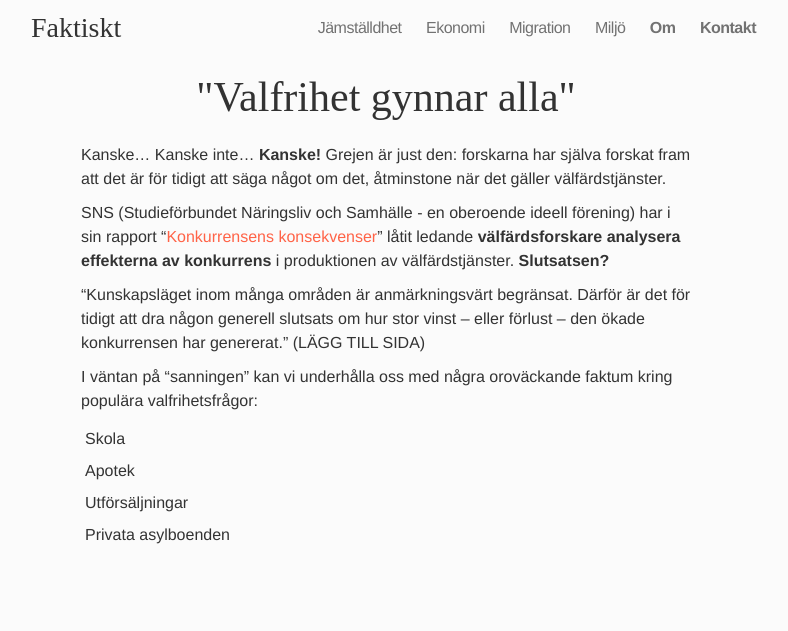
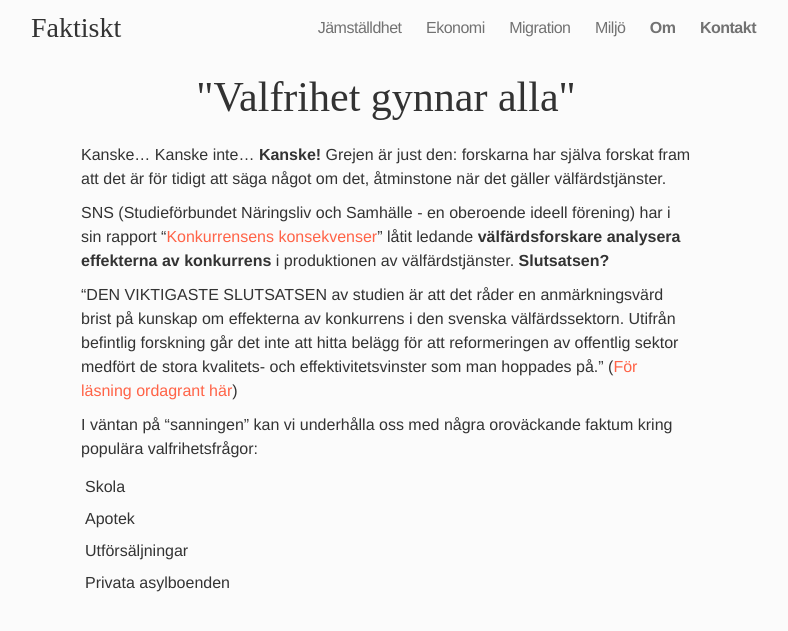
Before and after one commit to frigolitvarulv/faktiskt.github.io, a Jekyll site: the page built from ekonomi/valfrihet-gynnar-alla.md, in a window 1280 px wide. Shown: the top 631 px of the page, without its empty margins (254-1042 px from the left). Built offline with Jekyll 4.4.1, drawn with Linux system fonts in a browser that asks for light colours; nearby versions of some CDN libraries; Markdown is read by kramdown in place of the engine named in the settings.

Commit message:
Updated valfrihet-gynnar-alla.md

```diff
--- a/ekonomi/valfrihet-gynnar-alla.md
+++ b/ekonomi/valfrihet-gynnar-alla.md
@@ -9,10 +9,11 @@ sort: 0
 
 
 
+
 Kanske... Kanske inte... **Kanske!** Grejen är just den: forskarna har själva forskat fram att det är för tidigt att säga något om det, åtminstone när det gäller välfärdstjänster.
 
 SNS (Studieförbundet Näringsliv och Samhälle - en oberoende ideell förening) har i sin rapport "[Konkurrensens konsekvenser](http://www.sns.se/sites/default/files/konkurrensens_konsekvenser_pod_2.pdf)" låtit ledande **välfärdsforskare analysera effekterna av konkurrens** i produktionen av välfärdstjänster. **Slutsatsen?**
 
-"Kunskapsläget inom många områden är anmärkningsvärt begränsat. Därför är det för tidigt att dra någon generell slutsats om hur stor vinst – eller förlust – den ökade konkurrensen har genererat." (LÄGG TILL SIDA)
+"DEN VIKTIGASTE SLUTSATSEN av studien är att det råder en anmärkningsvärd brist på kunskap om effekterna av konkurrens i den svenska välfärdssektorn. Utifrån befintlig forskning går det inte att hitta belägg för att reformeringen av offentlig sektor medfört de stora kvalitets- och effektivitetsvinster som man hoppades på." ([För läsning ordagrant här](http://www.sns.se/forlag/konkurrensens-konsekvenser-vad-hander-med-svensk-valfard))
 
 I väntan på "sanningen" kan vi underhålla oss med några oroväckande faktum kring populära valfrihetsfrågor:
```
